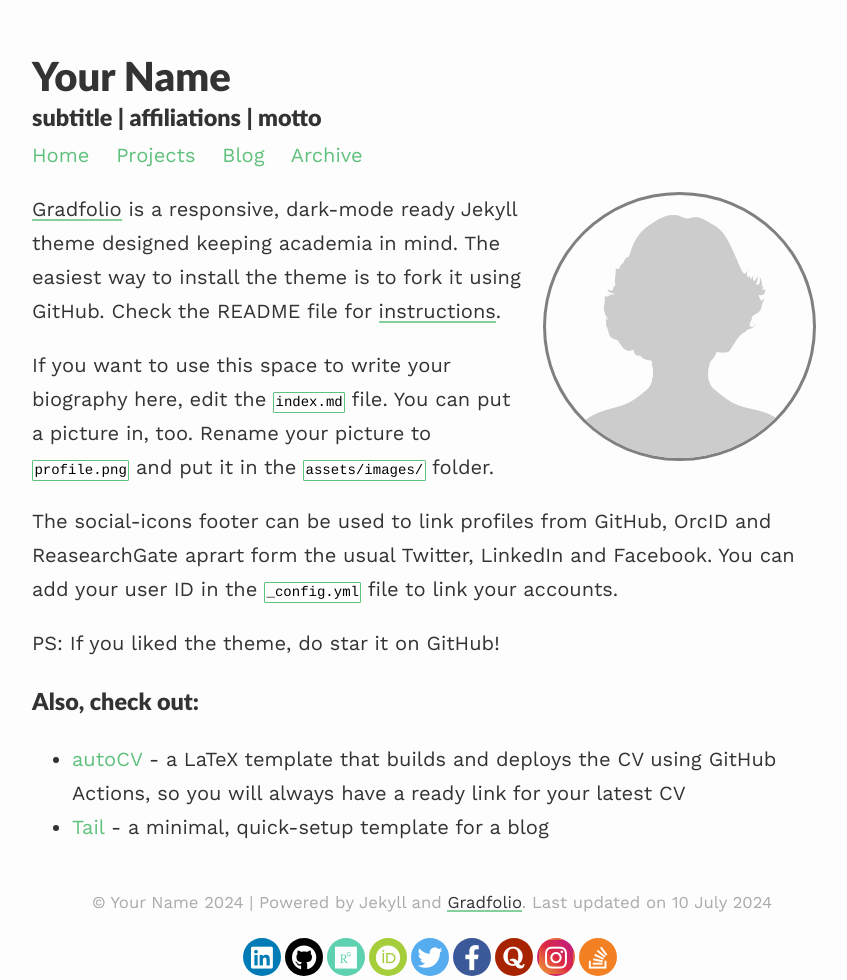
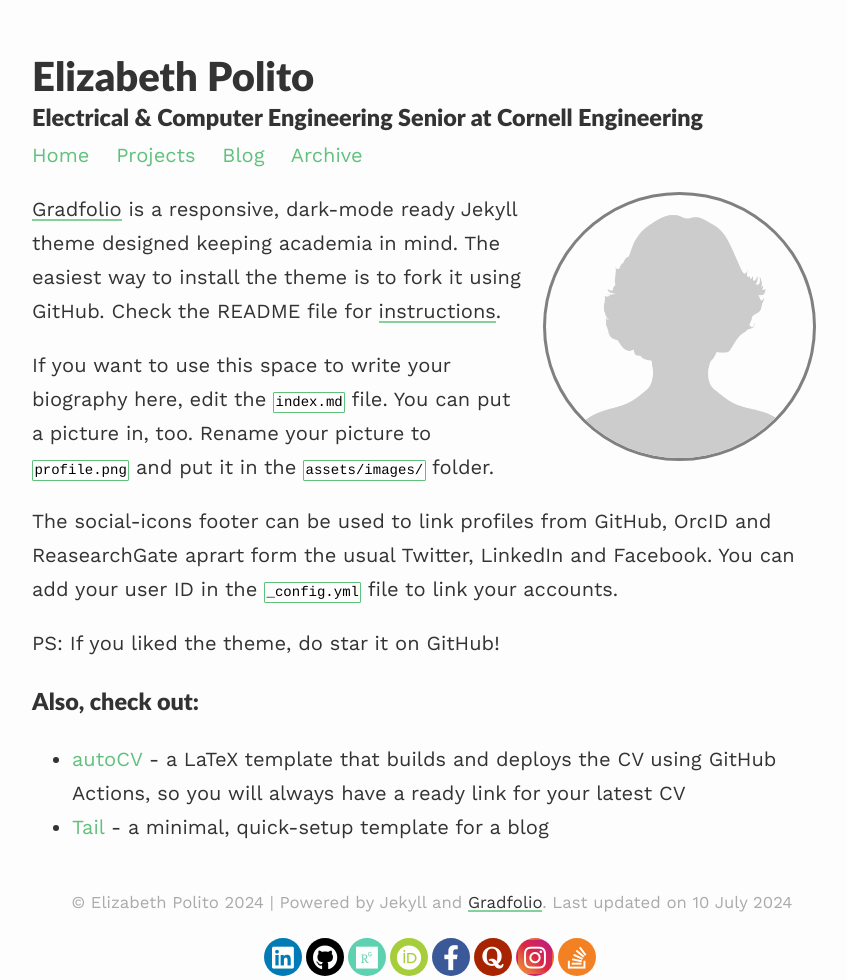
Before and after one commit to bethpol/website, a Jekyll site: the page built from index.md, in a window 1280 px wide. Shown: the whole page, without its empty margins (208-1055 px from the left). Built offline with Jekyll 4.4.1, drawn with Linux system fonts in a browser that asks for light colours; nearby versions of some CDN libraries.

Commit message:
Name, Removed Twitter Icon

```diff
--- a/_config.yml
+++ b/_config.yml
@@ -1,7 +1,7 @@
 ### your site title here
 
-title: Your Name
-description: subtitle | affiliations | motto
+title: Elizabeth Polito
+description: Electrical & Computer Engineering Senior at Cornell Engineering
 
 baseurl: "/"
 url: "https://bethpol.github.io" #custom url to be used instead of GitHub repository
@@ -13,7 +13,6 @@ permalink: /blog/:year/:title/
 paginate_path: /blog/page:num/
 
 # Social media links in footer
-twitter: "#"
 linkedin: "#"
 stackoverflow: "#"
 github: "#"
```
